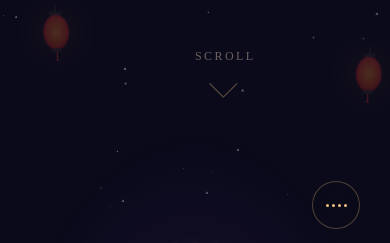
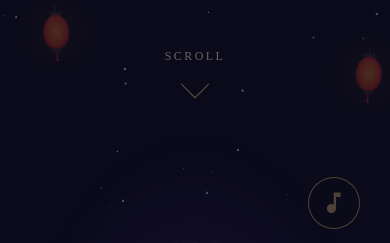
Before and after one commit to sr6y20/lily-birthday, a Vue app: page / in a window 390 px wide. Shown: the part 585-828 px from the top of the page. Built offline with nearby package versions, Linux system fonts and the light colour scheme; a web font is replaced by a local one.

Commit message:
refactor: optimize App.vue and MusicButton component

```diff
--- a/src/App.vue
+++ b/src/App.vue
@@ -312,8 +312,9 @@ section {
 .scroll-hint {
   position: absolute;
   bottom: 40px;
-  left: 50%;
-  transform: translateX(-50%);
+  left: 0;
+  right: 0;
+  margin: 0 auto;
   display: flex;
   flex-direction: column;
   align-items: center;
@@ -337,10 +338,10 @@ section {
 @keyframes bounce {
   0%,
   100% {
-    transform: rotate(45deg) translateY(0);
+    transform: translateY(0) rotate(45deg);
   }
   50% {
-    transform: rotate(45deg) translateY(8px);
+    transform: translateY(8px) rotate(45deg);
   }
 }
 @keyframes fadeUp {
@@ -372,8 +373,9 @@ section {
   );
 }
 .message-card {
-  max-width: 600px;
-  padding: 50px 40px;
+  width: 90%;
+  max-width: 900px;
+  padding: 50px 20px;
   background: rgba(255, 255, 255, 0.03);
   border: 1px solid rgba(240, 194, 127, 0.15);
   border-radius: 24px;
@@ -511,8 +513,9 @@ section {
   );
 }
 .haiku-card {
-  max-width: 500px;
-  padding: 60px 50px;
+  width: 85%;
+  max-width: 900px;
+  padding: 60px 40px;
   background: rgba(255, 255, 255, 0.02);
   border: 1px solid rgba(240, 194, 127, 0.1);
   border-radius: 24px;
@@ -727,13 +730,6 @@ section {
     font-size: 0.7rem;
   }
 
-  .music-btn {
-    bottom: 20px;
-    right: 20px;
-    width: 42px;
-    height: 42px;
-  }
-
   .haiku-card {
     padding: 36px 24px;
   }
--- a/src/components/MusicButton.vue
+++ b/src/components/MusicButton.vue
@@ -1,11 +1,14 @@
 <template>
   <button class="music-btn" :class="{ paused: !playing }" @click="toggle">
-    <div class="bars">
-      <div class="bar"></div>
-      <div class="bar"></div>
-      <div class="bar"></div>
-      <div class="bar"></div>
-    </div>
+    <svg
+      class="note"
+      :class="{ spinning: playing }"
+      viewBox="0 0 24 24"
+      fill="#f0c27f"
+      xmlns="http://www.w3.org/2000/svg">
+      <path
+        d="M12 3v10.55c-.59-.34-1.27-.55-2-.55C7.79 13 6 14.79 6 17s1.79 4 4 4 4-1.79 4-4V7h4V3h-6z" />
+    </svg>
   </button>
 </template>
 
@@ -95,8 +98,8 @@ onUnmounted(() => {
   bottom: 30px;
   right: 30px;
   z-index: 20;
-  width: 48px;
-  height: 48px;
+  width: 52px;
+  height: 52px;
   border-radius: 50%;
   border: 1px solid rgba(240, 194, 127, 0.3);
   background: rgba(10, 10, 26, 0.8);
@@ -111,46 +114,30 @@ onUnmounted(() => {
   border-color: #f0c27f;
   box-shadow: 0 0 20px rgba(240, 194, 127, 0.2);
 }
-.bars {
-  display: flex;
-  gap: 3px;
-  align-items: center;
-  height: 18px;
+.note {
+  width: 55%;
+  height: 55%;
+  display: block;
+  transition: transform 0.3s;
+  opacity: 0.4;
 }
-.bar {
-  width: 3px;
-  background: #f0c27f;
-  border-radius: 2px;
-  animation: musicBar 0.8s ease-in-out infinite;
+.music-btn:not(.paused) .note {
+  opacity: 1;
 }
-.bar:nth-child(1) {
-  height: 8px;
-  animation-delay: 0s;
+.note.spinning {
+  animation: noteSwing 1.5s ease-in-out infinite;
 }
-.bar:nth-child(2) {
-  height: 14px;
-  animation-delay: 0.2s;
-}
-.bar:nth-child(3) {
-  height: 10px;
-  animation-delay: 0.4s;
-}
-.bar:nth-child(4) {
-  height: 16px;
-  animation-delay: 0.1s;
-}
-.paused .bar {
-  animation-play-state: paused;
-  height: 3px;
+.paused .note {
+  opacity: 0.3;
 }
 
-@keyframes musicBar {
+@keyframes noteSwing {
   0%,
   100% {
-    transform: scaleY(1);
+    transform: rotate(-10deg) scale(1);
   }
   50% {
-    transform: scaleY(0.4);
+    transform: rotate(10deg) scale(1.15);
   }
 }
 </style>
```
